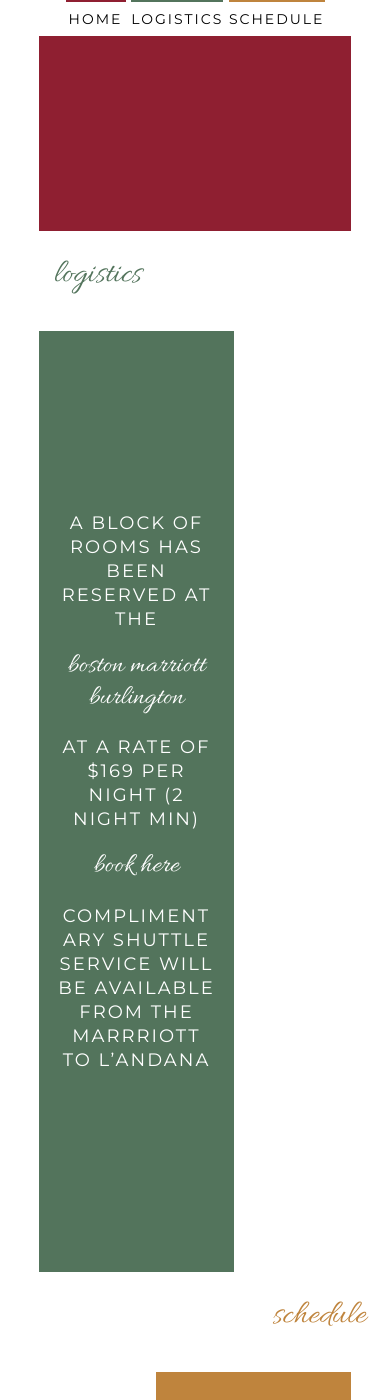
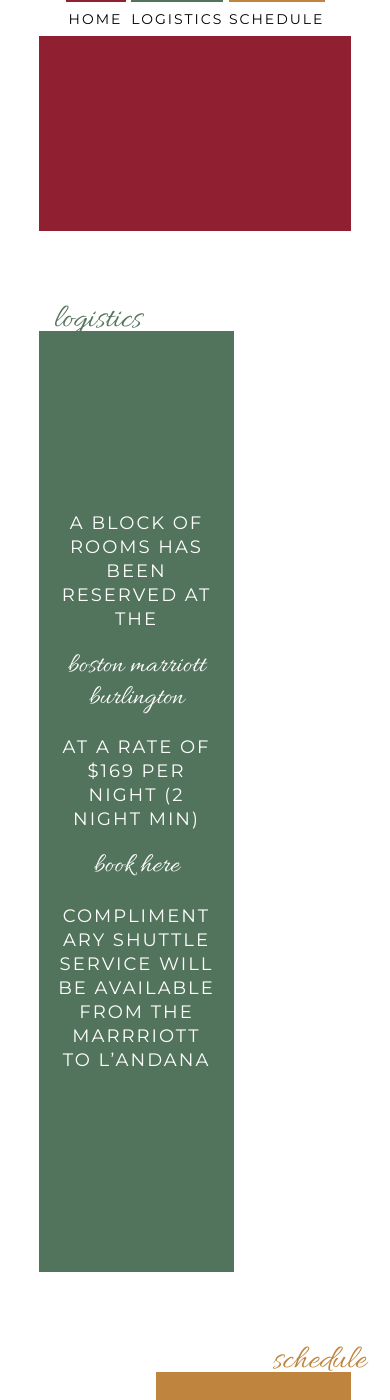
Before and after one commit to sarahandkirk/sarahandkirk.github.io, a Jekyll site: the page built from index.html, in a window 390 px wide and 1400 px high, scrolled down 431 px. Built offline with Jekyll 4.4.1, drawn with Linux system fonts in a browser that asks for light colours; nearby versions of some CDN libraries.

Commit message:
h2 position for mobile

```diff
--- a/_sass/_styles.scss
+++ b/_sass/_styles.scss
@@ -475,4 +475,11 @@
             h1, h2, h3, h4, h5, h6 { text-align: left; }
         }
     }
+
+    section{
+      h2:first-of-type {//title
+        position:absolute;
+        top: -30px;
+      }
+    }
 }
```
